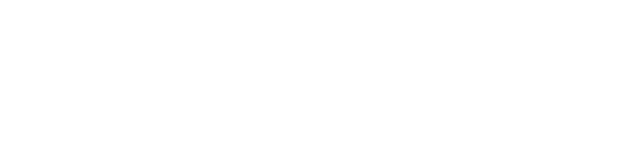
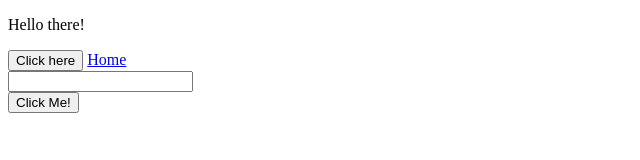
Before and after one commit to ntaneja1985/JavascriptTrainings, a website: page JavascriptAdvancedCourse/index.html in a window 1280 px wide. Shown: the whole page, without its empty margins (0-640 px from the left). Drawn offline with Linux system fonts and the light colour scheme.

Commit message:
Added updated index.html file
Added updated index.html file

```diff
--- a/JavascriptAdvancedCourse/index.html
+++ b/JavascriptAdvancedCourse/index.html
@@ -6,7 +6,20 @@
     <title>Document</title>
 </head>
 <body>
+    <p>
+        Hello there!
+    </p>
+    <div>
+        <button>Click here</button>
+        <a href="home.html">Home</a>
+    </div>
+    <div>
+        <input type="text" id="search" onchange="debounceFn()"/>
+    </div>
+    <div>
+        <button id="myId" onclick="newFunc()">Click Me!</button>
+    </div>
 
-<script src="./asyncProgramming.js"/>
+<script src="./throttling.js"/>
 </body>
 </html>
```
